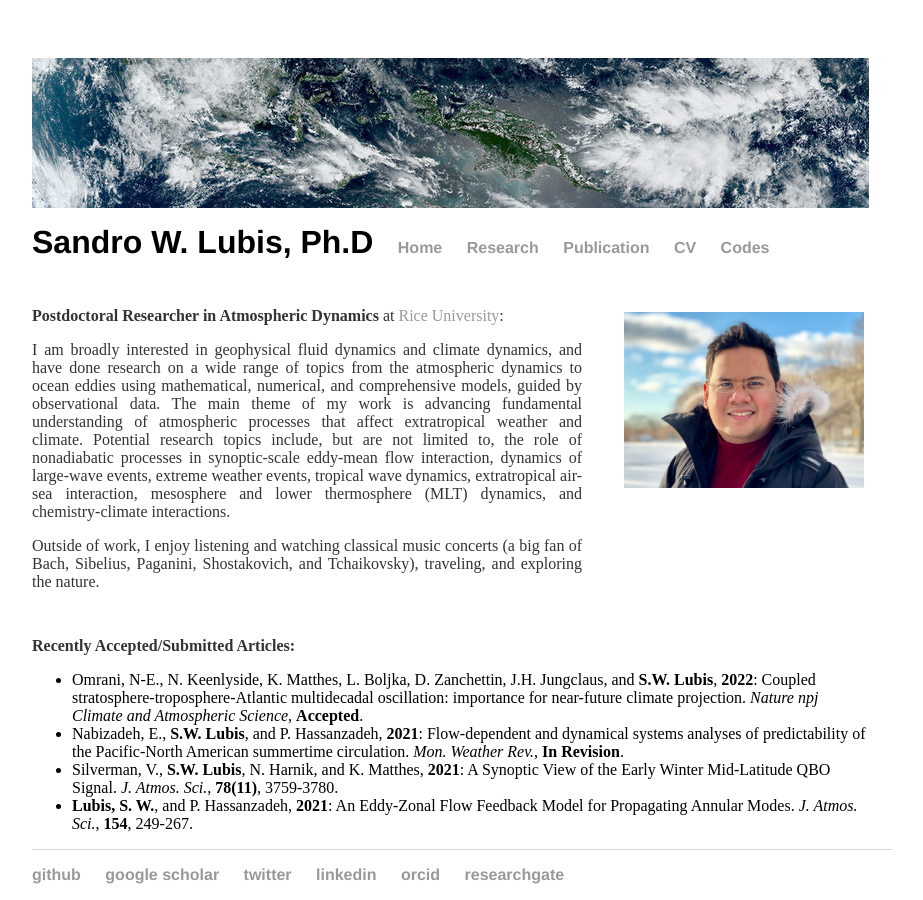
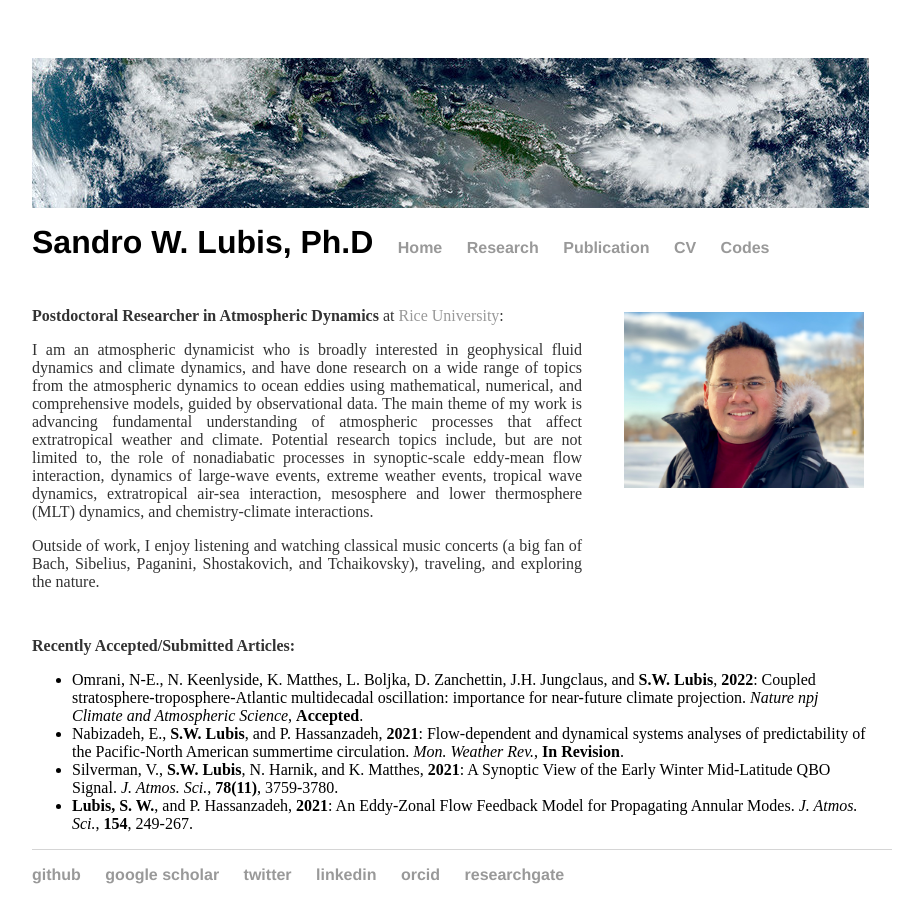
Before and after one commit to sandrolubis/sandrolubis.github.io, a Jekyll site: the page built from index.html, in a window 1280 px wide. Shown: the whole page, without its empty margins (276-1199 px from the left). Built offline with Jekyll 4.4.1, drawn with Linux system fonts in a browser that asks for light colours.

Commit message:
Update index.html

```diff
--- a/index.html
+++ b/index.html
@@ -34,7 +34,7 @@
 	<p class="ex", style="padding-top:30px"><font size=3><b>Postdoctoral Researcher in Atmospheric Dynamics</b> at <a href="https://mech.rice.edu/">Rice University</a>:</p>
 
 
-	<p class="ex"><font size=3>I am broadly interested in geophysical fluid dynamics and climate dynamics,
+	<p class="ex"><font size=3>I am an atmospheric dynamicist who is broadly interested in geophysical fluid dynamics and climate dynamics,
 		and have done research on a wide range of topics from the atmospheric dynamics to ocean eddies using mathematical,
 		numerical, and comprehensive models, guided by observational data. The main theme of my work is advancing fundamental
 		understanding of atmospheric processes that affect extratropical weather and climate. Potential research topics include,
```
